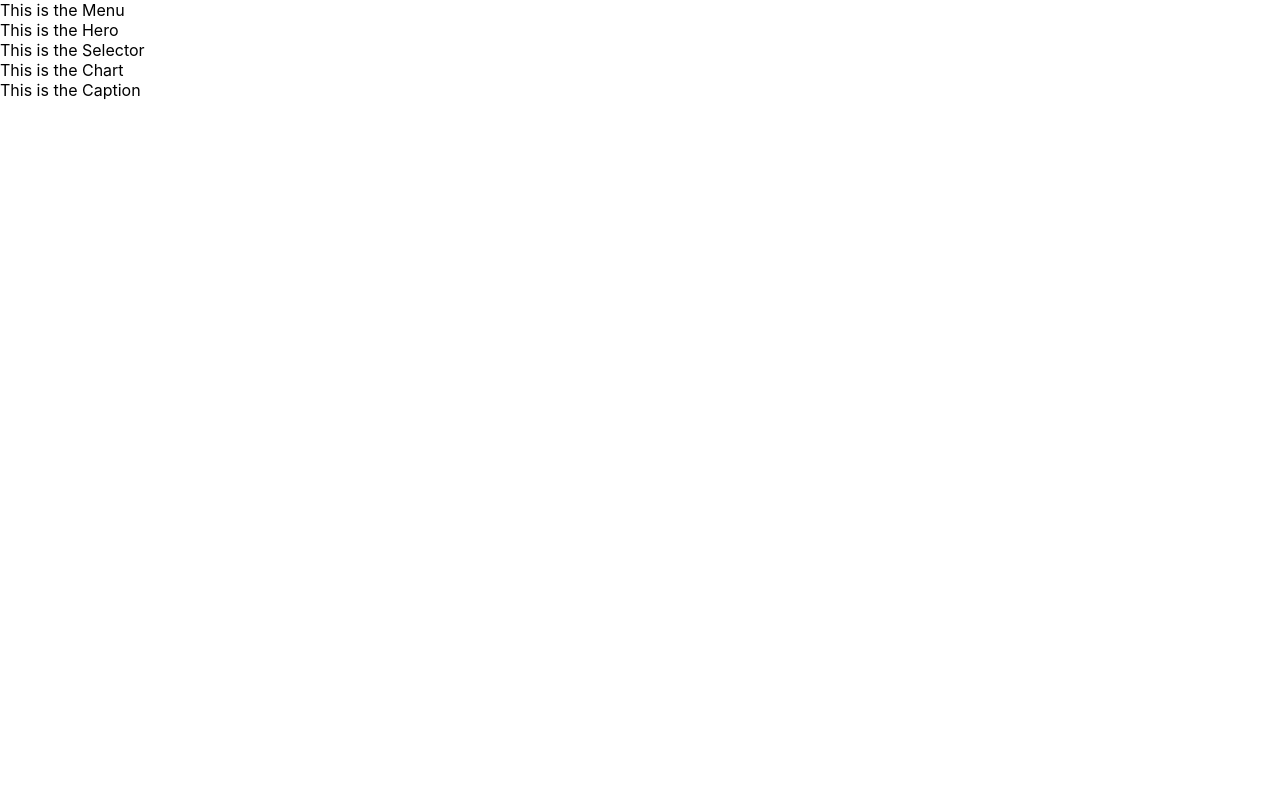
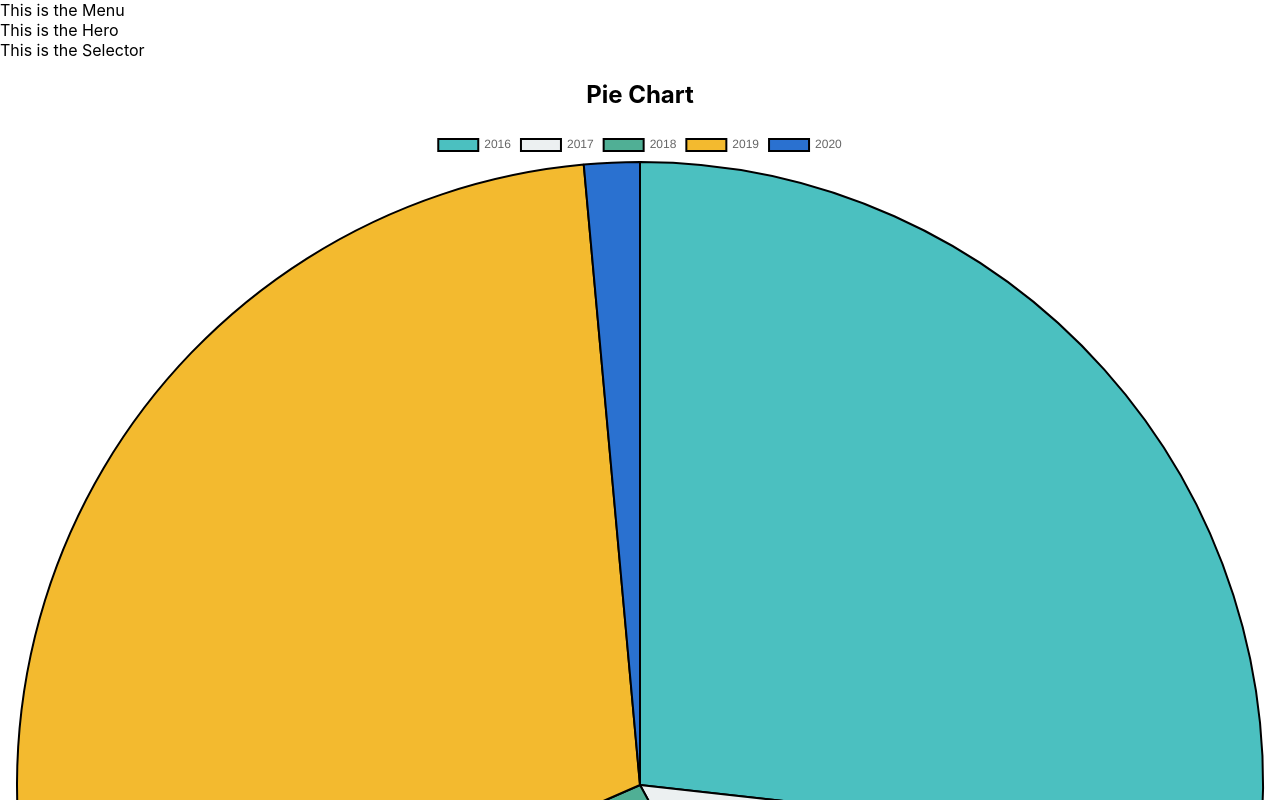
Before and after one commit to azbluem/eeo1-report-frontend, a React (Create React App) app in the folder eeo1-frontend/: page / in a window 1280 px wide. Shown: the top 800 px of the page. Built offline with nearby package versions, Linux system fonts and the light colour scheme.

Commit message:
able to make trial data in chart work

```diff
--- a/eeo1-frontend/src/App.css
+++ b/eeo1-frontend/src/App.css
@@ -1,38 +1,19 @@
-.App {
-  text-align: center;
+.menu {
+  background-color: red;
 }
 
-.App-logo {
-  height: 40vmin;
-  pointer-events: none;
+.hero {
+  background-color: orange;
 }
 
-@media (prefers-reduced-motion: no-preference) {
-  .App-logo {
-    animation: App-logo-spin infinite 20s linear;
-  }
+.selector {
+  background-color: yellow;
 }
 
-.App-header {
-  background-color: #282c34;
-  min-height: 100vh;
-  display: flex;
-  flex-direction: column;
-  align-items: center;
-  justify-content: center;
-  font-size: calc(10px + 2vmin);
-  color: white;
+.chart {
+  background-color: green;
 }
 
-.App-link {
-  color: #61dafb;
+.caption {
+  background-color: blue;
 }
-
-@keyframes App-logo-spin {
-  from {
-    transform: rotate(0deg);
-  }
-  to {
-    transform: rotate(360deg);
-  }
-}
--- a/eeo1-frontend/src/App.js
+++ b/eeo1-frontend/src/App.js
@@ -1,17 +1,42 @@
 import Caption from "./components/Caption"
-import Chart from "./components/Chart"
+import Graph from "./components/Chart"
 import Hero from "./components/Hero"
 import Menu from "./components/Menu"
 import Selector from "./components/Selector"
+import DATA from './DATA'
+import {Chart, ArcElement,Tooltip, Legend} from 'chart.js'
+
+import './App.css'
+import { useState } from "react"
+
+Chart.register(ArcElement,Tooltip, Legend);
 
 function App() {
+  const [chartData, setChartData] = useState({
+    labels: DATA.map((data) => data.year),
+    datasets: [
+      {
+        label: "Users Gained ",
+        data: DATA.map((data) => data.userGain),
+        backgroundColor: [
+          "rgba(75,192,192,1)",
+          "#ecf0f1",
+          "#50AF95",
+          "#f3ba2f",
+          "#2a71d0"
+        ],
+        borderColor: "black",
+        borderWidth: 2
+      }
+    ]
+  });
   return (
-    <div>
-      <Menu/>
-      <Hero/>
-      <Selector/>
-      <Chart/>
-      <Caption/>
+    <div className="body">
+      <Menu className='menu'/>
+      <Hero className='hero'/>
+      <Selector className='selector'/>
+      <Graph className='chart' chartData={chartData}/>
+      <Caption className='caption'/>
     </div>
   );
 }
--- /dev/null
+++ b/eeo1-frontend/src/DATA.js
@@ -0,0 +1,33 @@
+const DATA = [
+    {
+      id: 1,
+      year: 2016,
+      userGain: 80000,
+      userLost: 823
+    },
+    {
+      id: 2,
+      year: 2017,
+      userGain: 45677,
+      userLost: 345
+    },
+    {
+      id: 3,
+      year: 2018,
+      userGain: 78888,
+      userLost: 555
+    },
+    {
+      id: 4,
+      year: 2019,
+      userGain: 90000,
+      userLost: 4555
+    },
+    {
+      id: 5,
+      year: 2020,
+      userGain: 4300,
+      userLost: 234
+    }
+  ];
+export default DATA
--- a/eeo1-frontend/src/components/Chart.js
+++ b/eeo1-frontend/src/components/Chart.js
@@ -1,4 +1,23 @@
-const Chart = (props) => {
-    return <div>This is the Chart</div>
+import React from "react";
+import { Pie } from "react-chartjs-2";
+
+function Graph({ chartData }) {
+  return (
+    <div className="chart-container">
+      <h2 style={{ textAlign: "center" }}>Pie Chart</h2>
+      <Pie
+        data={chartData}
+        options={{
+          plugins: {
+            title: {
+              display: true,
+              text: "Users Gained between 2016-2020"
+            }
+          }
+        }}
+      />
+    </div>
+  );
 }
-export default Chart
+
+export default Graph
```
Also changed, not shown: eeo1-frontend/package.json (+5 -2 lines), 1 other file (tests, documents, lock files or other folders).
